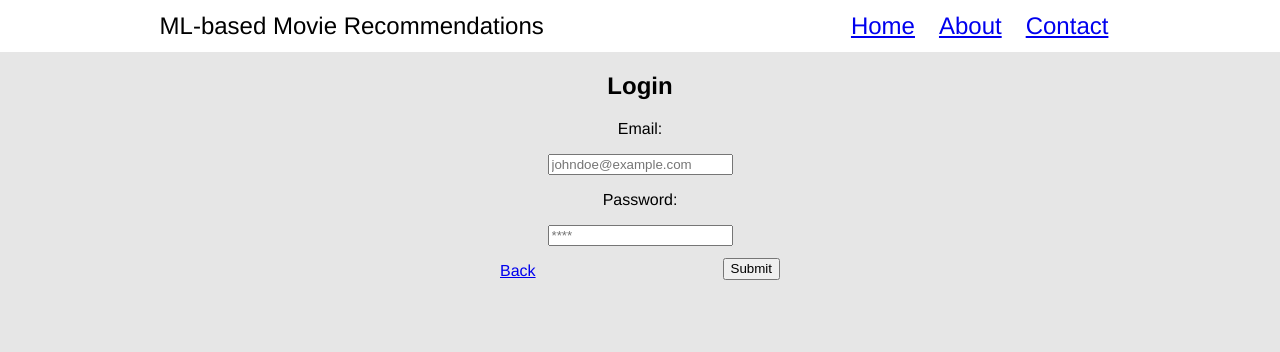
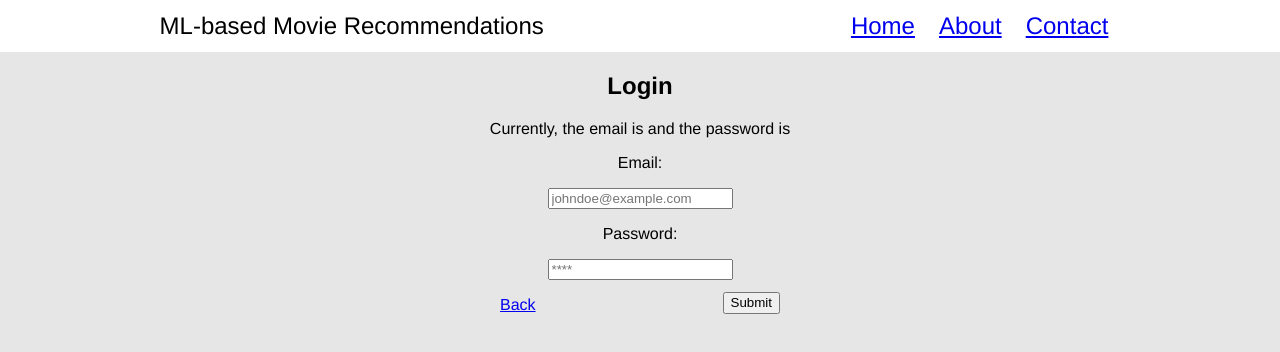
Before and after one commit to yanchen01/movie-recommendation-app, a React (Create React App) app: page /login in a window 1280 px wide. Shown: the top 352 px of the page. Built offline with nearby package versions, Linux system fonts and the light colour scheme.

Commit message:
Added useState to track user inputs for login

```diff
--- a/package.json
+++ b/package.json
@@ -6,6 +6,7 @@
     "@testing-library/jest-dom": "^5.11.4",
     "@testing-library/react": "^11.1.0",
     "@testing-library/user-event": "^12.1.10",
+    "axios": "^0.21.1",
     "bootstrap": "^4.5.3",
     "node-sass": "^4.14.1",
     "react": "^17.0.1",
--- a/src/components/Login.js
+++ b/src/components/Login.js
@@ -1,24 +1,37 @@
-import React from 'react';
+import React, { useState, useEffect } from 'react';
 import {Link} from 'react-router-dom';
+import axios from 'axios';
 
-const Login = () => (
+const Login = () => {
+
+    const [email, setEmail] = useState('');
+    const [password, setPassword] = useState('');
+
+    const validateUser = () =>
+    {
+
+    }
+
+    return(
         <div className='login-container'>
             <h2 className='login-header'>Login</h2>
+            <div>{`Currently, the email is ${email} and the password is ${password}`}</div>
             <form className='login-form'>
                 <label>
                     <p>Email:</p>
-                <input placeholder='johndoe@example.com' type='text'/>
+                    <input placeholder='johndoe@example.com' type='text' onChange={(e) => setEmail(e.target.value)}/>
                 </label>
                 <label>
                     <p>Password:</p>
-                <input placeholder='****' type='text'/>
+                    <input placeholder='****' type='text' onChange={(e) => setPassword(e.target.value)}/>
                 </label>
                 <div className='submit-bar'>
                     <Link className='login-back-button' to='/'>Back</Link>
-                <button className='login-submit-button'>Submit</button>
+                    <button type='submit' className='login-submit-button'>Submit</button>
                 </div>
             </form>
         </div>
     )
+}
 
 export {Login as default};
--- a/src/components/SignUp.js
+++ b/src/components/SignUp.js
@@ -23,7 +23,7 @@ const SignUp = () => (
             </label>
             <div className='submit-bar'>
                 <Link className='login-back-button' to='/'>Back</Link>
-                <button className='login-submit-button'>Submit</button>
+                <button type='submit' className='login-submit-button'>Submit</button>
             </div>
         </form>
     </div>
```
Also changed, not shown: 2 other files (tests, documents, lock files or other folders). Lines whose indentation alone changed are shown as unchanged.
